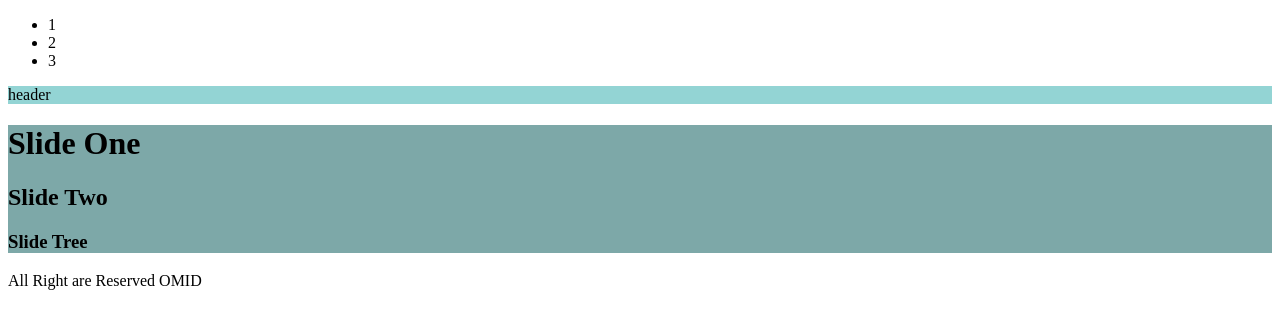
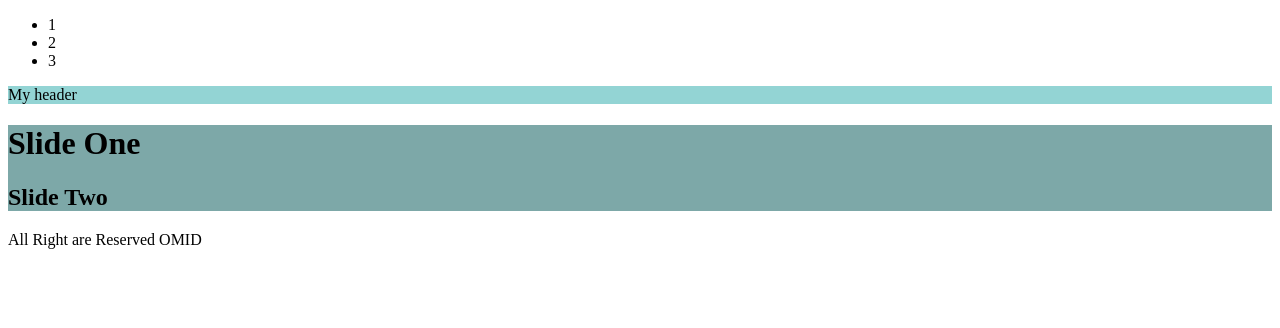
Before and after one commit to omidmahmoudkhani/GIT_OMID, a plain HTML site: page index.html in a window 1280 px wide. Drawn offline with Linux system fonts and the light colour scheme.

Commit message:
Some Chenges in Dav Brench

```diff
--- a/index.html
+++ b/index.html
@@ -16,12 +16,11 @@
     </nav>
 
     <header>
-        header
+      My  header
     </header>
     <div class="Slider">
         <h1>Slide One</h1>
         <h2>Slide Two</h2>
-        <h3>Slide Tree</h3>
     </div>
 
     <footer>
```
